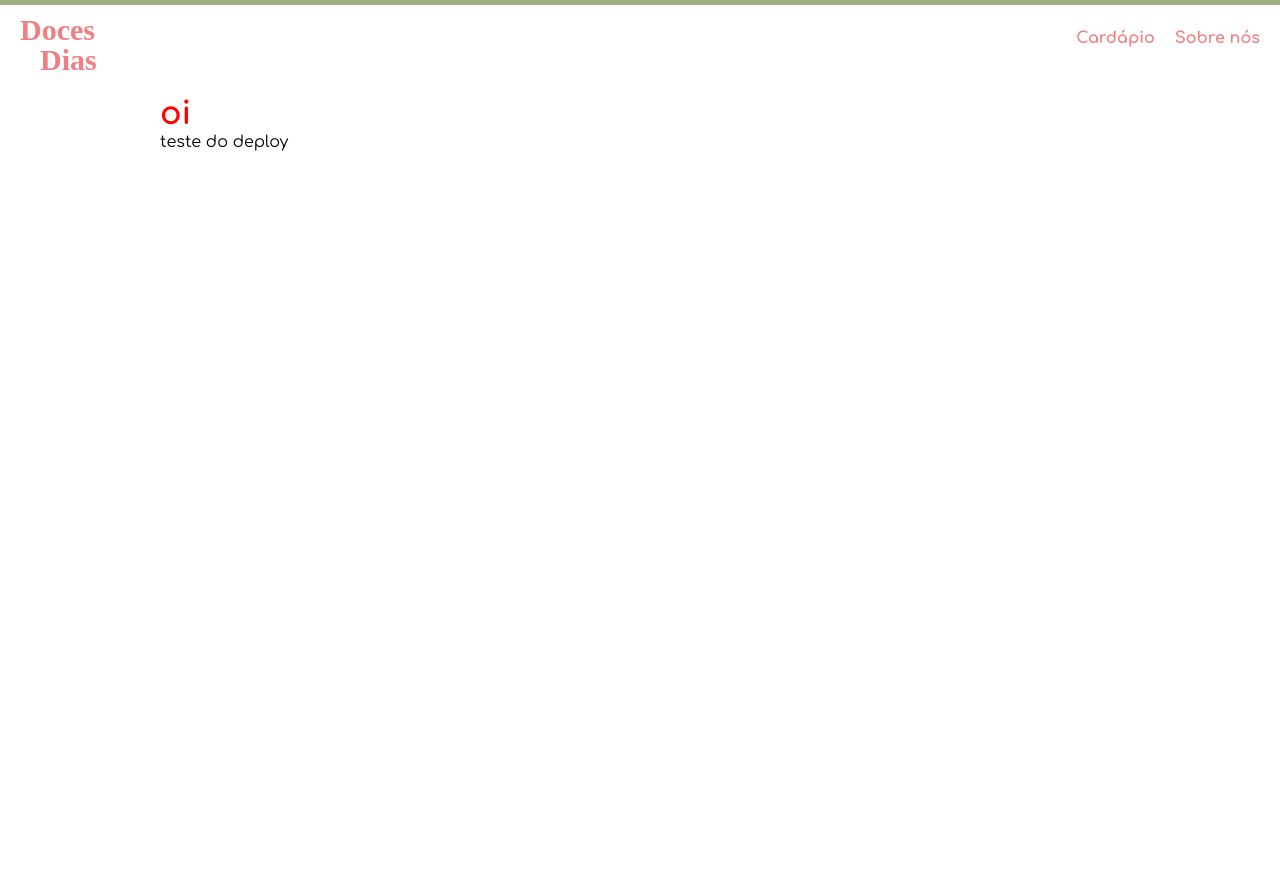
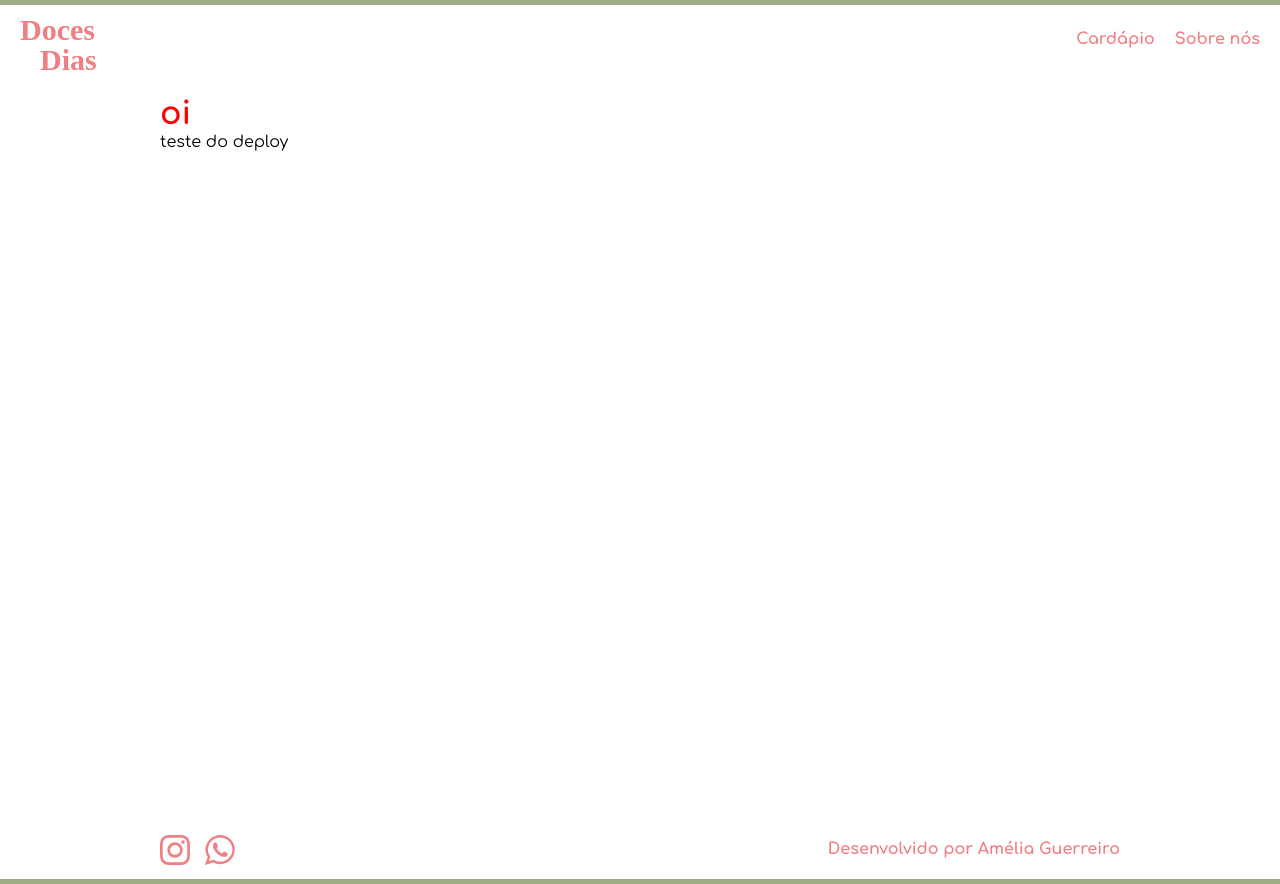
Before and after one commit to JujubaOhime/DocesDias, a Next.js app: page / in a window 1280 px wide. Before the commit the page ends 800 px from the top, so only its background shows below. Built offline with nearby package versions, Linux system fonts and the light colour scheme; a web font is replaced by a local one.

Commit message:
feat(docesDias): footer

```diff
--- a/pages/_app.tsx
+++ b/pages/_app.tsx
@@ -1,9 +1,15 @@
 import type { AppProps } from "next/app";
+import Layout from "src/layout";
 import { globalStyles } from "styles/globalStyles";
 
 const MyApp = ({ Component, pageProps }: AppProps) => {
 	globalStyles();
-	return <Component {...pageProps} />;
+
+	return (
+		<Layout>
+			<Component {...pageProps} />
+		</Layout>
+	);
 };
 
 export default MyApp;
--- /dev/null
+++ b/src/atoms/container/index.tsx
@@ -0,0 +1,2 @@
+import Container from "./container";
+export default Container;
--- /dev/null
+++ b/src/layout/index.tsx
@@ -0,0 +1,43 @@
+import React, { useEffect, useState } from "react";
+
+import Footer from "organisms/footer";
+import Header from "organisms/header";
+
+const Layout = ({ children }: React.PropsWithChildren<{}>) => {
+	const [footerHeight, setFooterHeight] = useState(0);
+
+	useEffect(() => {
+		const updateFooterdimension = () => {
+			const footer = document.querySelector("footer");
+			const marginFooter =
+				parseInt(
+					window.getComputedStyle(footer as HTMLElement).marginTop
+				) ?? 0;
+			const footerHeight = footer?.getBoundingClientRect().height ?? 0;
+			setFooterHeight(footerHeight + marginFooter);
+		};
+
+		window.addEventListener("resize", updateFooterdimension);
+
+		return () => {
+			window.removeEventListener("resize", updateFooterdimension);
+		};
+	}, []);
+
+	return (
+		<>
+			<div
+				className="content"
+				style={{
+					minHeight: `calc(100vh - ${footerHeight}px`,
+				}}
+			>
+				<Header />
+				<main>{children}</main>
+			</div>
+			<Footer />
+		</>
+	);
+};
+
+export default Layout;
--- /dev/null
+++ b/src/organisms/footer/footer.tsx
@@ -0,0 +1,60 @@
+import Link from "next/link";
+import Image from "next/image";
+
+import { prefix } from "utils/prefix";
+
+import Container from "atoms/container";
+
+import * as Styled from "./styled";
+
+const instagramLogo = `${prefix}/images/instagramLogo.svg`;
+const whatsappLogo = `${prefix}/images/whatsappLogo.svg`;
+
+const Footer = () => {
+	return (
+		<Styled.Footer>
+			<Container
+				style={{
+					display: "flex",
+					justifyContent: "space-between",
+					alignItems: "center",
+				}}
+			>
+				<Styled.LinksContainer>
+					<li>
+						<Link href="https://www.instagram.com/docesdiasdagi/">
+							<a aria-label="Instagram">
+								<Image
+									src={instagramLogo}
+									alt=""
+									width={30}
+									height={30}
+								/>
+							</a>
+						</Link>
+					</li>
+					<li>
+						<Link href="http://wa.me/+5521970594240">
+							<a aria-label="Whatsapp">
+								<Image
+									src={whatsappLogo}
+									alt=""
+									width={30}
+									height={30}
+								/>
+							</a>
+						</Link>
+					</li>
+				</Styled.LinksContainer>
+				<Link href="https://github.com/JujubaOhime" passHref>
+					<Styled.Developer>
+						{" "}
+						Desenvolvido por Amélia Guerreiro{" "}
+					</Styled.Developer>
+				</Link>
+			</Container>
+		</Styled.Footer>
+	);
+};
+
+export default Footer;
--- /dev/null
+++ b/src/organisms/footer/index.tsx
@@ -0,0 +1,2 @@
+import Footer from "./footer";
+export default Footer;
--- /dev/null
+++ b/src/organisms/footer/styled.ts
@@ -0,0 +1,46 @@
+import { styled } from "stitches.config";
+
+export const Footer = styled("footer", {
+	borderBottom: "5px solid $green",
+	marginTop: "20px",
+
+	a: {
+		display: "flex",
+		transition: "transform 0.5s cubic-bezier(0.4, 1, 0.8, 1)",
+
+		"&:hover, &:active": {
+			transform: "scale3d(1.1, 1.1, 1.1)",
+		},
+	},
+});
+
+export const Developer = styled("a", {
+	position: "relative",
+	fontWeight: "800",
+	padding: "20px 0 20px 20px",
+	color: "$brand-text",
+
+	"&:after": {
+		content: "",
+		width: "0",
+		transform: "translateX(-50%)",
+		bottom: "15px",
+		left: "50%",
+		borderBottom: "2px solid $green",
+		position: "absolute",
+		transition: "width 0.5s ease",
+	},
+
+	"&:hover::after, &:focus::after": {
+		width: "50%",
+	},
+
+	"@phoneOnly": {
+		fontSize: "1.4rem",
+	},
+});
+
+export const LinksContainer = styled("ul", {
+	display: "flex",
+	gap: "15px",
+});
--- a/src/organisms/header/styled.ts
+++ b/src/organisms/header/styled.ts
@@ -49,7 +49,6 @@ export const Nav = styled("nav", {
 
 	a: {
 		color: "$brand-text",
-		paddingBottom: "2px",
 		position: "relative",
 		fontWeight: "800",
 		transition: "transform 0.5s cubic-bezier(0.4, 1, 0.8, 1)",
@@ -62,7 +61,7 @@ export const Nav = styled("nav", {
 			content: "",
 			width: "0",
 			transform: "translateX(-50%)",
-			top: "25px",
+			top: "20px",
 			left: "50%",
 			borderBottom: "2px solid $green",
 			position: "absolute",
--- a/src/styles/global/reset.ts
+++ b/src/styles/global/reset.ts
@@ -55,15 +55,6 @@ export const reset = {
 		boxSizing: "border-box",
 	},
 
-	"html, body": {
-		height: "100%",
-	},
-
-	"body > footer": {
-		position: "sticky",
-		top: "100vh",
-	},
-
 	"input[type='search']::-webkit-search-decoration, input[type='search']::-webkit-search-cancel-button, input[type='search']::-webkit-search-results-button, input[type='search']::-webkit-search-results-decoration":
 		{
 			display: "none",
--- a/src/templates/home.tsx
+++ b/src/templates/home.tsx
@@ -1,6 +1,4 @@
 import Head from "next/head";
-
-import Header from "organisms/header";
 
 import Container from "atoms/container/container";
 
@@ -16,7 +14,6 @@ const Home = () => {
 					content="Generated by create next app"
 				/>
 			</Head>
-			<Header />
 			<Container>
 				<Styled.Title>oi</Styled.Title>
 				<p>teste do deploy</p>
```
Also changed, not shown: public/images/instagramLogo.svg (added), public/images/whatsappLogo.svg (added).
